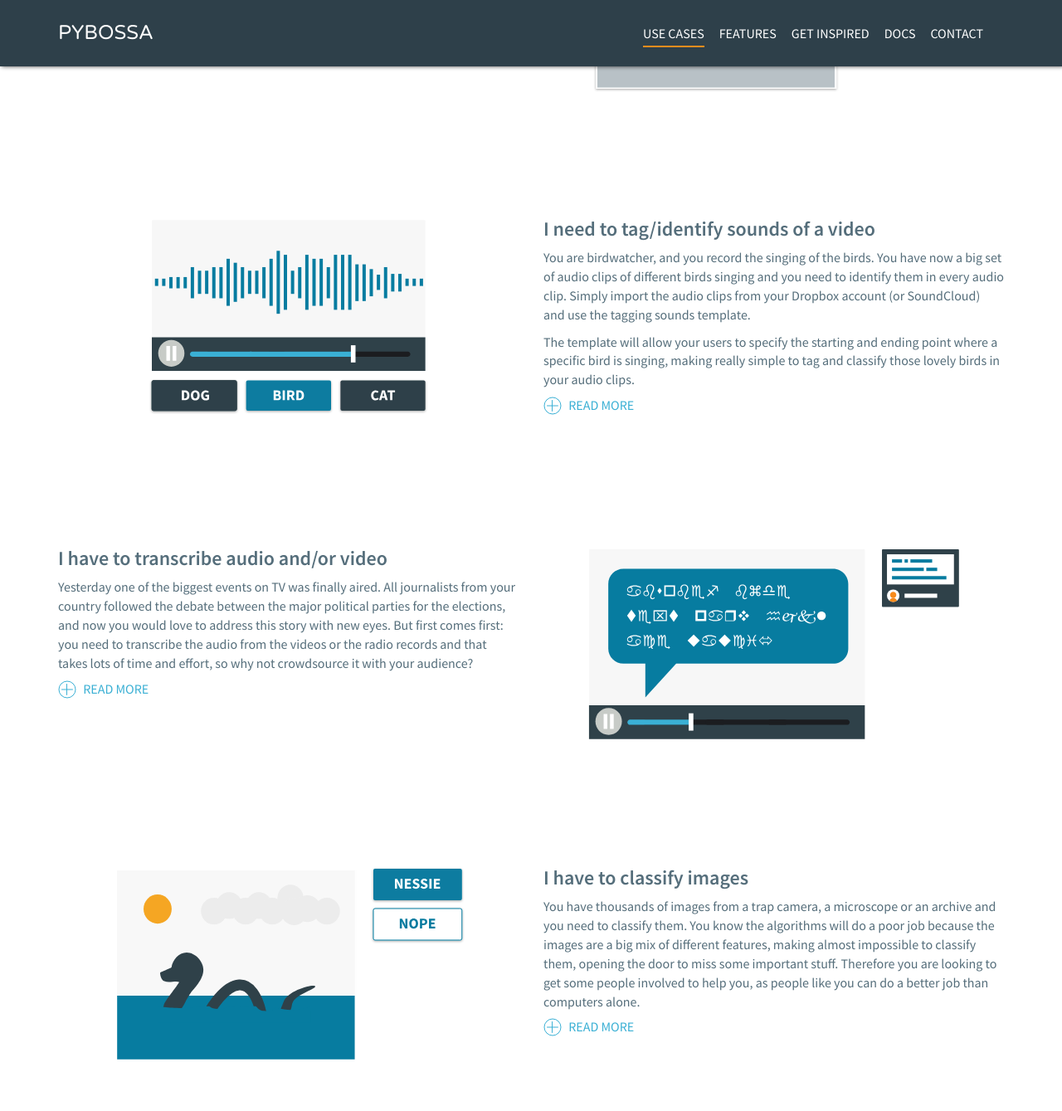
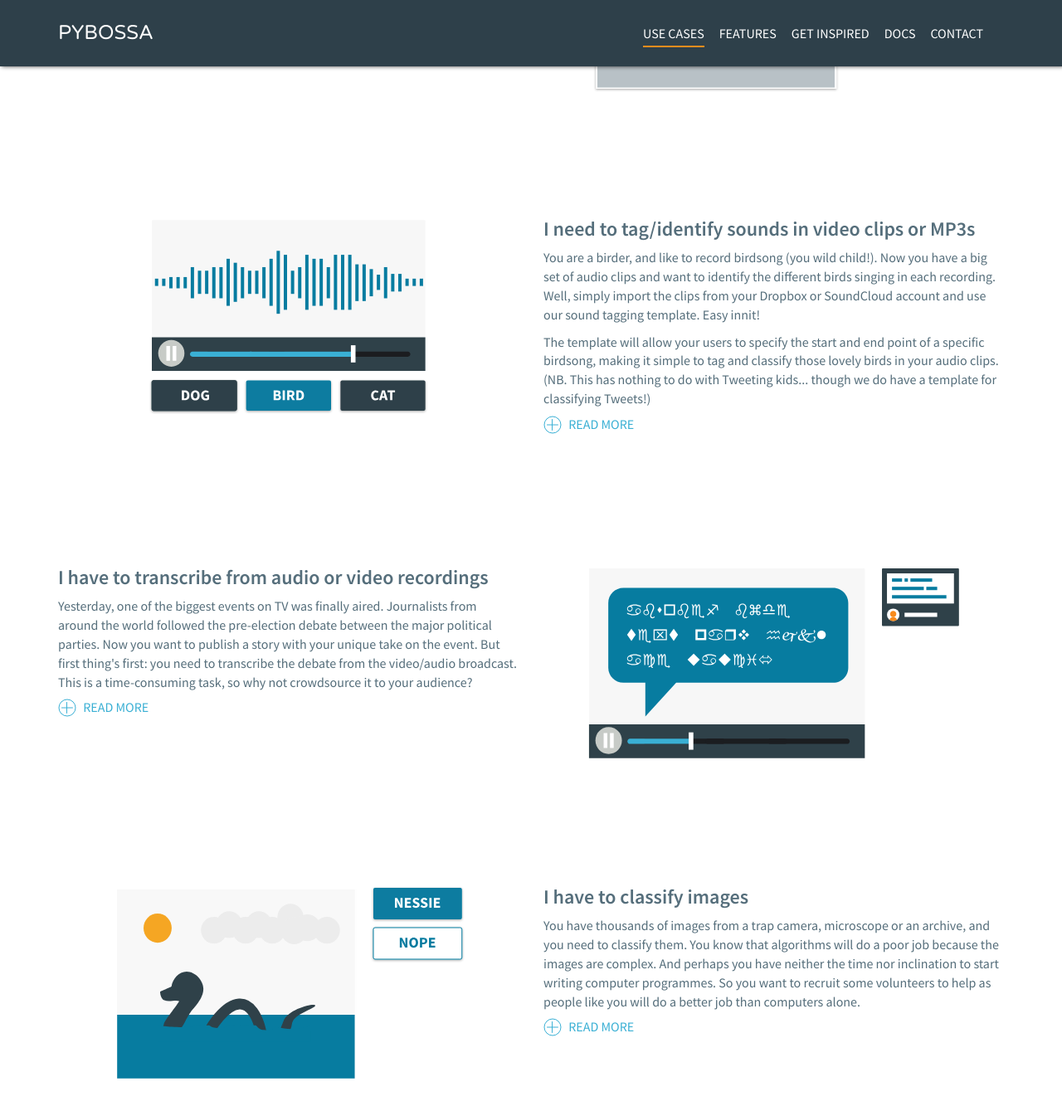
Before and after one commit to Scifabric/pybossa.github.io, a Jekyll site: the page built from usecases/index.html, in a window 1280 px wide and 1400 px high, scrolled down 1280 px. Shown: the top 1339 px of the window at 83% size. Built offline with Jekyll 4.4.1, drawn with Linux system fonts in a browser that asks for light colours; nearby versions of some CDN libraries; Markdown is read by kramdown in place of the engine named in the settings; a style sheet for code colours, icons or effects is not loaded; some of the changed text lies outside the part shown.

Commit message:
Edits to use cases

```diff
--- a/index.html
+++ b/index.html
@@ -9,7 +9,7 @@ active: index
     <div class="container">
         <h1>PYBOSSA</h1>
         <h2>Free, Open Source and Priceless</h2>
-        <p class="lead">PYBOSSA is the ultimate crowdsourcing framework to analyse or enrich data<br/> that can not be processed by machines alone.</p>
+        <p class="lead">PYBOSSA is the ultimate crowdsourcing framework to analyze or enrich data<br/> that can't be processed by machines alone.</p>
     </div>
 </div>
 
--- a/usecases/index.html
+++ b/usecases/index.html
@@ -18,9 +18,9 @@ css: usecases
     <div class="container pictures">
         <div class="row uses-row">
             <div class="col-md-6">
-                <h2>I've a set of PDFs where my OCR does a very bad job</h2>
-                <p>You are covered! PyBossa can import any PDF file and render it for your users, so you can extract any information from them, like tables! All you have to do is upload your PDF files (with scanned images included, no problem!) to your Dropbox account (PyBossa is integrated with Dropbox) or host them in your own web server. Then, use one of our ready-to-use templates to extract the information that you want.</p>
-                <p id="longPdfMore" class="collapse-text">The templates allow you to zoom in and out from the PDF (this is pretty handy when documents are written by hand) and move between pages. A task could involve the analysis of a full document, or just a few pages. It's up to you to decide. Moreover, due to the PyBossa.JS library you can integrate your template with third party online services like Open Corporates or Encyclopedia of Life to run queries about the data contained in the PDFs, so your users can input the best possible information. Simple yet advanced!</p>
+                <h2>I have a set of poorly scanned PDFs</h2>
+                <p>We've got you covered! PyBossa can import PDF files and make them available to your users, so that they can extract key information. All you have to do is upload your PDF files (with scanned images included, no problem!) to your Dropbox account (PyBossa is integrated with Dropbox) or host them in your own web server. Then, use our 'PDF data-mining' template to ask your users to extract the information you require.</p>
+                <p id="longPdfMore" class="collapse-text">The template allows you to zoom in and out of the PDF (pretty handy when documents are hand written) and navigate between pages. A task might involve analysis of a whole document, or just a few pages – it's up to you to decide. Moreover, you can use the PyBossa.JS library to integrate your template with third party online services like Open Corporates or Encyclopedia of Life. This allows you to run queries about the data contained in the PDFs, so your users can input the best possible information. Simple yet advanced!</p>
                 <p id="PdfMore" class="more"><img class="plus-icon" src="/assets/img/plus-icon.svg"></img> <span>read more</span><p>
             </div>
             <div class="col-md-6 hidden-xs hidden-sm">
@@ -34,18 +34,18 @@ css: usecases
             </div>
             <div class="col-md-6">
                 <h2>I need to analyze a video archive</h2>
-                <p>Videos show motion, expressions, and action and sometimes analyzing them becomes difficult. Specially when you have to interpret the actions taken in the video. For this reason, we've built ready-to-use templates that will allow you to import your videos directly from Dropbox or Vimeo (more to come) to analyze them.</p>
+                <p>Videos convey motion, expressions and action, which can be difficult to interpret. So we've built a template that allows you to import videos directly from Dropbox or Vimeo (more to come) and set up tasks to analyze them.</p>
 
-                <p id="longVideoMore" class="collapse-text">The templates allow you to ask questions about what's going on the videos, as well as tagging specific parts of them, selecting the starting and end time of the action/feeling/event that you want to analyze. This could be something like identifying places where the video was recorded, or who is being shown on the video, what actions are happening as well as getting feedback about how people are feeling when watching specific parts of the video.</p>
+                <p id="longVideoMore" class="collapse-text">The template allows you to ask questions about what's happening in the videos. You can tag specific moments by selecting the start and end time of the action/feeling/event that you want to identify. This might, for example, involve identifying a place where the video was recorded, who is seen in the video or an action that is occurring. You can also ask what emotions people experience as they watch the video.</p>
                 <p id="VideoMore" class="more"><img class="plus-icon" src="/assets/img/plus-icon.svg"></img> <span>read more</span><p>
             </div>
         </div>
 
         <div class="row uses-row">
             <div class="col-md-6">
-                <h2>I have to geolocalize a photo archive </h2>
-                <p>You love photos, and you have a huge set of them. However the problem is that most of them are very old photos, and there is no such a thing like EXIF data (or meta-data) in them. To geolocate them you just use our Flickr or Dropbox integration to import your pictures and ask people to geolocalize them!</p>
-                <p id="longGeolocalizeMore" class="collapse-text">The Flickr importer will allow you to select albums from your account, making very simple to import large amounts of photos with just one click! Then, use one of our templates to geolocalize the pictures using web maps. The data will store the latitude and longitude as well as the GeoJSON information of your choice, so you can render that info in any third party software. Get the crowd helping you to geolocalize those amazing locations in the pictures!</p>
+                <h2>I want to geolocalize a photo archive </h2>
+                <p>You love photos, and have a huge collection. But most of your photos are old and contain no EXIF/meta-data identifying the location in which they were taken. Problem solved: use our Flickr or Dropbox integration to import your pictures and ask volunteers to geolocate them!</p>
+                <p id="longGeolocalizeMore" class="collapse-text">The Flickr importer allows you to select albums from your account, making it easy to import large numbers of photographs with just one click! Then, use our template to ask volunteers to geolocate each picture on a web map. Latitude, longitude and GeoJSON information of your choice will be recorded, and you can render this data in any third party software. Ask the crowd to help you to geolocalize the amazing locations in your pictures!</p>
                 <p id="GeolocalizeMore" class="more"><img class="plus-icon" src="/assets/img/plus-icon.svg"></img> <span>read more</span><p>
             </div>
             <div class="col-md-6 hidden-xs hidden-sm">
@@ -58,19 +58,19 @@ css: usecases
                 <img class="img-responsive" src="/assets/img/case-audio.svg">
             </div>
             <div class="col-md-6">
-                <h2>I need to tag/identify sounds of a video</h2>
-                <p>You are birdwatcher, and you record the singing of the birds. You have now a big set of audio clips of different birds singing and you need to identify them in every audio clip. Simply import the audio clips from your Dropbox account (or SoundCloud) and use the tagging sounds template.</p>
-                <p>The template will allow your users to specify the starting and ending point where a specific bird is singing, making really simple to tag and classify those lovely birds in your audio clips.</p>
-                <p id="longAudioMore" class="collapse-text">You might not be a biologist, but a journalist. Imagine that you can use this tool to actually ask people who is talking in that secret record that a whistleblower sent you about an important case. You can effortlessly protect your work with a password, so only those who know the password can access your project and can help you to tag who's talking and when the crime is spoken in your audio files.</p>
+                <h2>I need to tag/identify sounds in video clips or MP3s</h2>
+                <p>You are a birder, and like to record birdsong (you wild child!). Now you have a big set of audio clips and want to identify the different birds singing in each recording. Well, simply import the clips from your Dropbox or SoundCloud account and use our sound tagging template. Easy innit!</p>
+                <p>The template will allow your users to specify the start and end point of a specific birdsong, making it simple to tag and classify those lovely birds in your audio clips. (NB. This has nothing to do with Tweeting kids... though we do have a template for classifying Tweets!) </p>
+                <p id="longAudioMore" class="collapse-text">You might not be a biologist, but a journalist. You could use this tool to identify who is speaking in secret audio recordings forwarded by a whistleblower. Effortlessly protect your work with a password, so that those with access can help tag incriminating moments in a conversation and identify the participants.</p>
                 <p id="AudioMore" class="more"><img class="plus-icon" src="/assets/img/plus-icon.svg"></img> <span>read more</span><p>
             </div>
         </div>
 
         <div class="row uses-row">
             <div class="col-md-6">
-                <h2>I have to transcribe audio and/or video</h2>
-                <p>Yesterday one of the biggest events on TV was finally aired. All journalists from your country followed the debate between the major political parties for the elections, and now you would love to address this story with new eyes. But first comes first: you need to transcribe the audio from the videos or the radio records and that takes lots of time and effort, so why not crowdsource it with your audience?</p>
-                <p id="longTranscribeMore" class="collapse-text">With PyBossa, tasks like transcribing an audio/video file are really easy. All you have to do is to import the recording into PyBossa with one of our available importers, Flickr, Dropbox, Google Spreadsheets, SoundCloud… and mix our transcription templates with our audio/video ones to create what you need. Thanks to the flexibility of PyBossa you'll be able to create your automated transcription platform where your audience will help you to transcribe. Or you can ask them too, to express how do they feel about the words said by the political leaders.</p>
+                <h2>I have to transcribe from audio or video recordings</h2>
+                <p>Yesterday, one of the biggest events on TV was finally aired. Journalists from around the world followed the pre-election debate between the major political parties. Now you want to publish a story with your unique take on the event. But first thing's first: you need to transcribe the debate from the video/audio broadcast. This is a time-consuming task, so why not crowdsource it to your audience?</p>
+                <p id="longTranscribeMore" class="collapse-text">Tasks like transcribing an audio/video file are really easy with PyBossa. Just import the recording from Flickr, Dropbox, Google Spreadsheets, SoundCloud etc… and use our transcription and audio/video templates to create your own automated transcription platform. You can even ask your audience how the words of political leaders make them feel.</p>
                 <p id="TranscribeMore" class="more"><img class="plus-icon" src="/assets/img/plus-icon.svg"></img> <span>read more</span><p>
             </div>
             <div class="col-md-6 hidden-xs hidden-sm">
@@ -86,9 +86,9 @@ css: usecases
             <div class="col-md-6">
                 <h2>I have to classify images</h2>
                 <p>
-                You have thousands of images from a trap camera, a microscope or an archive and you need to classify them. You know the algorithms will do a poor job because the images are a big mix of different features, making almost impossible to classify them, opening the door to miss some important stuff. Therefore you are looking to get some people involved to help you, as people like you can do a better job than computers alone.</p>
+                You have thousands of images from a trap camera, microscope or an archive, and you need to classify them. You know that algorithms will do a poor job because the images are complex. And perhaps you have neither the time nor inclination to start writing computer programmes. So you want to recruit some volunteers to help as people like you will do a better job than computers alone.</p>
                 <p id="longClassificationMore" class="collapse-text">
-                If you feel identified, then, use our Flickr or Dropbox importer and start classifying, counting, describing your images out of the box. We provide ready-to-use templates that address these problems easily providing a responsive interface, so your volunteer could even contribute from their phones or tablets.</p>
+                If this sounds familiar, then use our Flickr or Dropbox importer and start classifying, counting and describing your images. We provide a ready-to-use template that provides a responsive interface, so your volunteers can even contribute from their phones or tablets.</p>
                 <p id="ClassificationMore" class="more"><img class="plus-icon" src="/assets/img/plus-icon.svg"></img> <span>read more</span><p>
             </div>
         </div>
```
